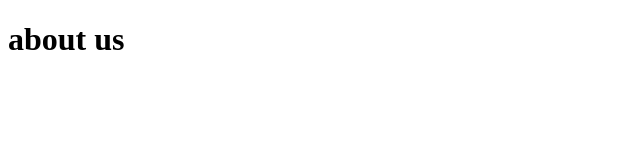
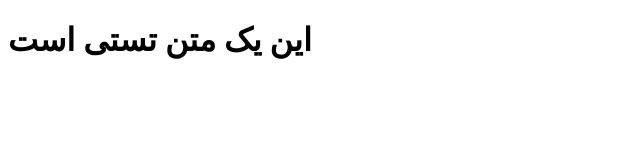
Before and after one commit to Davoud-Delvaray/project, a plain HTML site: page about.html in a window 1280 px wide. Shown: the whole page, without its empty margins (0-640 px from the left). Drawn offline with Linux system fonts and the light colour scheme.

Commit message:
update about.html

```diff
--- a/about.html
+++ b/about.html
@@ -6,6 +6,6 @@
 </head>
 <body>
 
-<h1>about us</h1>
+<h1>این یک متن تستی است</h1>
 </body>
 </html>
```
